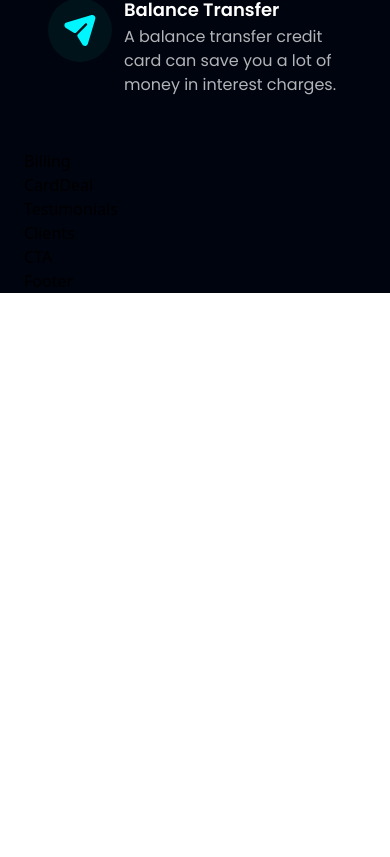
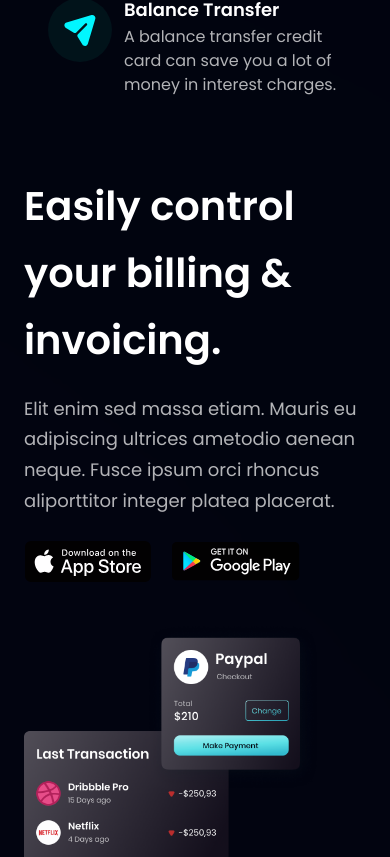
Before and after one commit to mohanadkandil/modern-bank, a React (Vite) app: page / in a window 390 px wide. Shown: the part 2587-3444 px from the top of the page. Before the commit the page ends 2880 px from the top, so only its background shows below. Built offline with nearby package versions, Linux system fonts and the light colour scheme.

Commit message:
style: add responsive billing section

```diff
--- a/src/components/Billing.jsx
+++ b/src/components/Billing.jsx
@@ -1,7 +1,35 @@
-import React from "react"
+import { apple, bill, google } from "../assets"
+import styles, { layout } from "../style"
 
-const Billing = () => {
-  return <div>Billing</div>
-}
-
+const Billing = () => (
+  <section id="product" className={layout.sectionReverse}>
+    <div className={layout.sectionImgReverse}>
+      <img src={bill} alt="billing" className="w-[100%] h-[100%] z-[5]" />
+      <div className="absolute z-[3] -left-1/2 top-0 w-[50%] h-[50%] rounded-full white__gradient" />
+      <div className="absolute z-[0] -left-1/2 bottom-0 w-[50%] h-[50%] rounded-full pink__gradient" />
+    </div>
+    <div className={layout.sectionInfo}>
+      <h2 className={styles.heading2}>
+        Easily control your <br className="sm:block hidden" /> billing &
+        invoicing.
+      </h2>
+      <p className={`${styles.paragraph} max-w-[470px] mt-5`}>
+        Elit enim sed massa etiam. Mauris eu adipiscing ultrices ametodio aenean
+        neque. Fusce ipsum orci rhoncus aliporttitor integer platea placerat.
+      </p>
+      <div className="flex flex-row flex-wrap sm:mt-10 mt-6">
+        <img
+          src={apple}
+          alt="apple_store"
+          className="w-[128px] h-[42px] object-contain mr-5 cursor-pointer"
+        />
+        <img
+          src={google}
+          alt="google_play"
+          className="w-[128px] h-[42px] object-contain mr-5 cursor-pointer"
+        />
+      </div>
+    </div>
+  </section>
+)
 export default Billing
```
